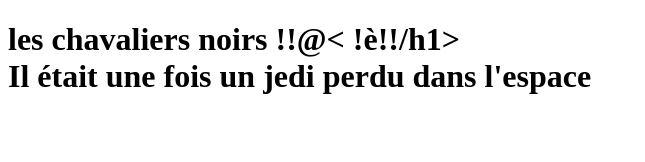
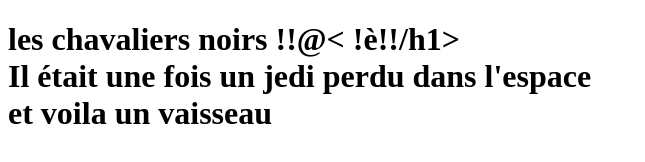
Before and after one commit to nelsonbotero/formation-git-mastering-discovery, a plain HTML site: page index.html in a window 1280 px wide. Shown: the whole page, without its empty margins (0-645 px from the left). Drawn offline with Linux system fonts and the light colour scheme.

Commit message:
feat: new div

```diff
--- a/index.html
+++ b/index.html
@@ -10,5 +10,8 @@
     <div>
         Il était une fois un jedi perdu dans l'espace
     </div>
+    <div>
+        et voila un vaisseau
+    </div>
 </body>
 </html>
```
